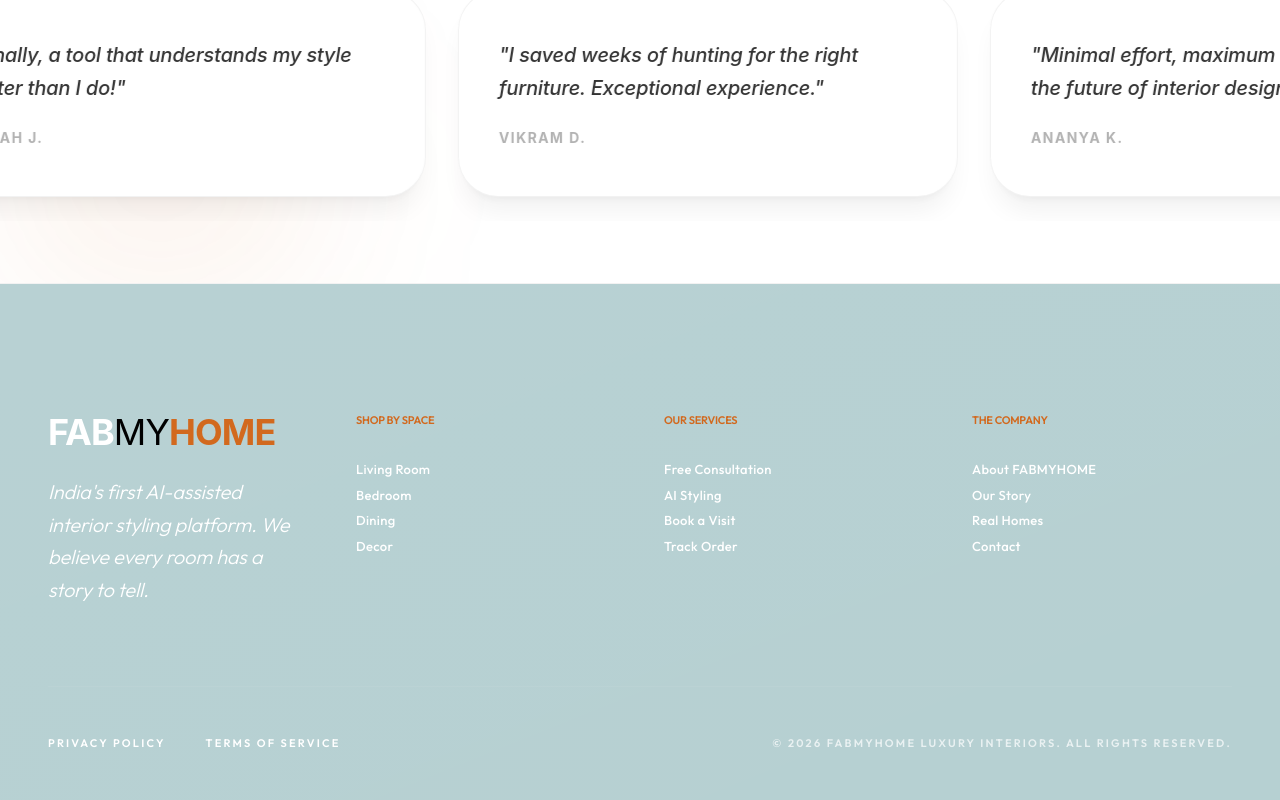
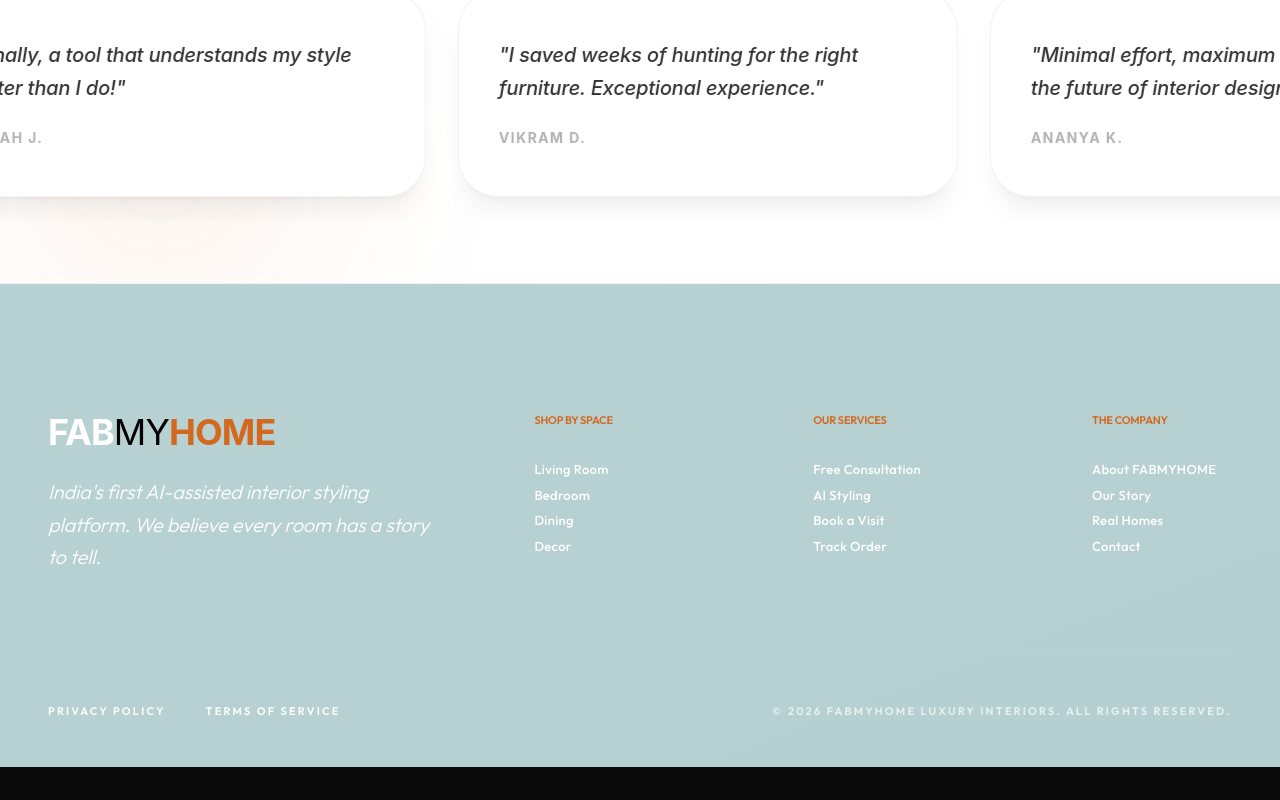
Before and after one commit to SiddharthChaturvedii/FABMYHOME, a Next.js app: page / in a window 1280 px wide. Shown: the part 4632-5432 px from the top of the page. After the commit the page ends 5399 px from the top, so only its background shows below. Built offline with nearby package versions, Linux system fonts and the light colour scheme.

Commit message:
style: optimize footer spatial balance with weighted grid and centered tablet lists

```diff
--- a/components/layout/Footer.tsx
+++ b/components/layout/Footer.tsx
@@ -8,24 +8,26 @@ export default function Footer() {
       <div className="absolute inset-0 opacity-[0.03] pointer-events-none bg-gradient-to-br from-white to-transparent" />
 
       <div className="max-w-7xl mx-auto relative z-10">
-        {/* Main Footer Grid */}
-        <div className="grid grid-cols-1 md:grid-cols-3 lg:grid-cols-4 gap-x-8 gap-y-12 md:gap-y-16 lg:gap-x-12 mb-20">
+        {/* Main Footer Layout */}
+        <div className="flex flex-col lg:grid lg:grid-cols-5 gap-16 lg:gap-8 mb-20">
 
-          {/* Column 1: Logo & Tagline (Laptop) / Top Center (Tablet) */}
-          <div className="md:col-span-3 lg:col-span-1 flex flex-col items-start md:items-center lg:items-start text-left md:text-center lg:text-left">
+          {/* Logo & Tagline: 2/5 width on Laptop, Centered on Tablet */}
+          <div className="lg:col-span-2 flex flex-col items-start md:items-center lg:items-start text-left md:text-center lg:text-left">
             <Link href="/" className="font-display text-3xl md:text-4xl tracking-tight text-white inline-block mb-6">
               <span className="font-bold">FAB</span>
               <span className="font-normal text-black">MY</span>
               <span className="font-bold text-[var(--color-terracotta)]">HOME</span>
             </Link>
-            <p className="font-sans text-white text-lg md:text-xl leading-relaxed font-light italic max-w-sm md:max-w-2xl lg:max-w-xs">
+            <p className="font-sans text-white text-lg md:text-xl leading-relaxed font-light italic max-w-sm md:max-w-2xl lg:max-w-sm">
               India&apos;s first AI-assisted interior styling platform. <br className="hidden md:block lg:hidden" />
               <span className="text-white">We believe every room has a story to tell.</span>
             </p>
           </div>
 
-          {/* Column 2: Shop by Space */}
-          <div className="flex flex-col text-left pt-12 md:pt-0 border-t border-white/5 md:border-t-0">
+          {/* Lists Container: 3/5 width on Laptop, Centered Flex on Tablet */}
+          <div className="lg:col-span-3 flex flex-col md:flex-row justify-start md:justify-center lg:justify-between gap-12 md:gap-20 lg:gap-8">
+            {/* Column: Shop by Space */}
+            <div className="flex flex-col text-left min-w-[140px] pt-12 md:pt-0 border-t border-white/5 md:border-t-0">
               <h3 className="font-sans font-black uppercase tracking-[0.3em] text-[11px] text-[var(--color-terracotta)] mb-6 h-4">
                 Shop by Space
               </h3>
@@ -40,8 +42,8 @@ export default function Footer() {
               </ul>
             </div>
 
-          {/* Column 3: Our Services */}
-          <div className="flex flex-col text-left pt-12 md:pt-0 border-t border-white/5 md:border-t-0">
+            {/* Column: Our Services */}
+            <div className="flex flex-col text-left min-w-[140px] pt-12 md:pt-0 border-t border-white/5 md:border-t-0">
               <h3 className="font-sans font-black uppercase tracking-[0.3em] text-[11px] text-[var(--color-terracotta)] mb-6 h-4">
                 Our Services
               </h3>
@@ -56,8 +58,8 @@ export default function Footer() {
               </ul>
             </div>
 
-          {/* Column 4: The Company */}
-          <div className="flex flex-col text-left pt-12 md:pt-0 border-t border-white/5 md:border-t-0">
+            {/* Column: The Company */}
+            <div className="flex flex-col text-left min-w-[140px] pt-12 md:pt-0 border-t border-white/5 md:border-t-0">
               <h3 className="font-sans font-black uppercase tracking-[0.3em] text-[11px] text-[var(--color-terracotta)] mb-6 h-4">
                 The Company
               </h3>
@@ -70,6 +72,7 @@ export default function Footer() {
                   </li>
                 ))}
               </ul>
+            </div>
           </div>
         </div>
 
```
Lines whose indentation alone changed are shown as unchanged.
